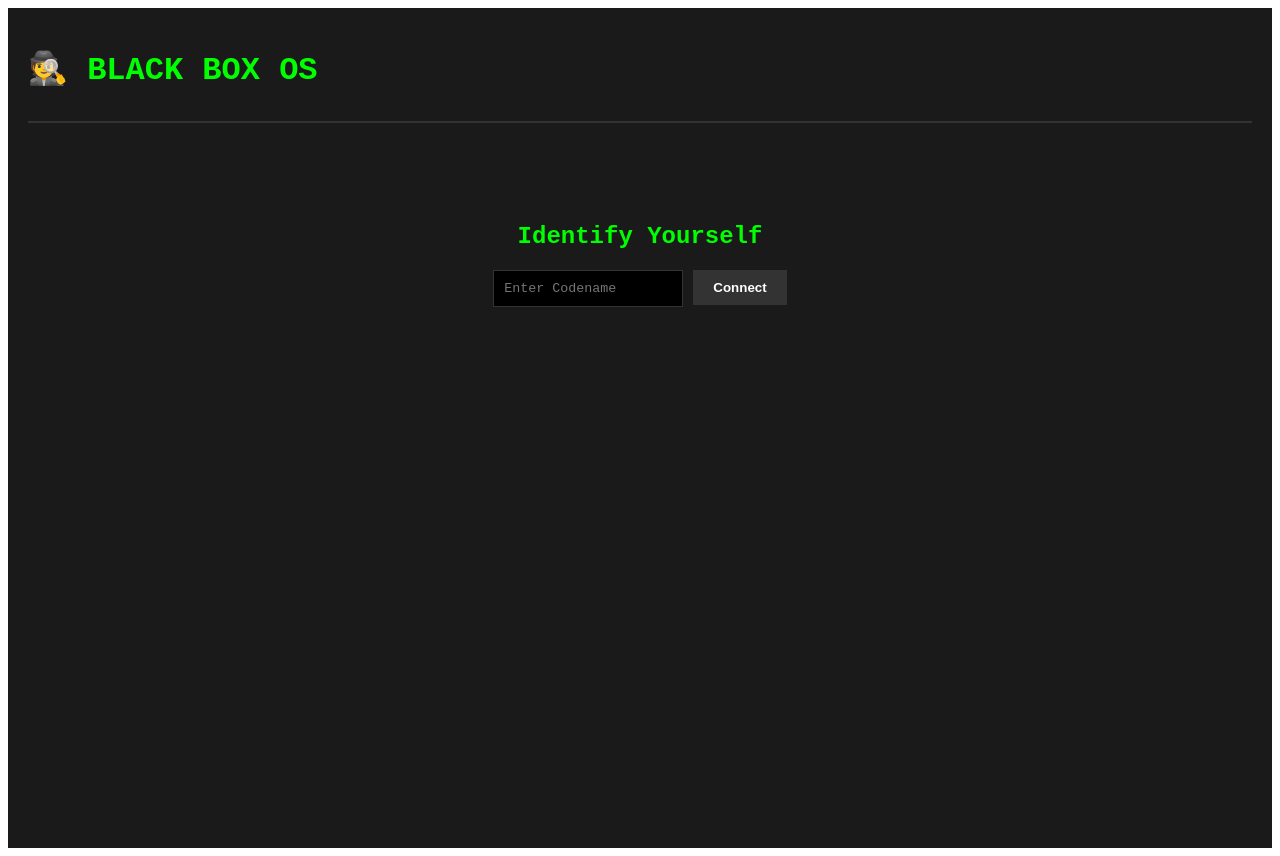
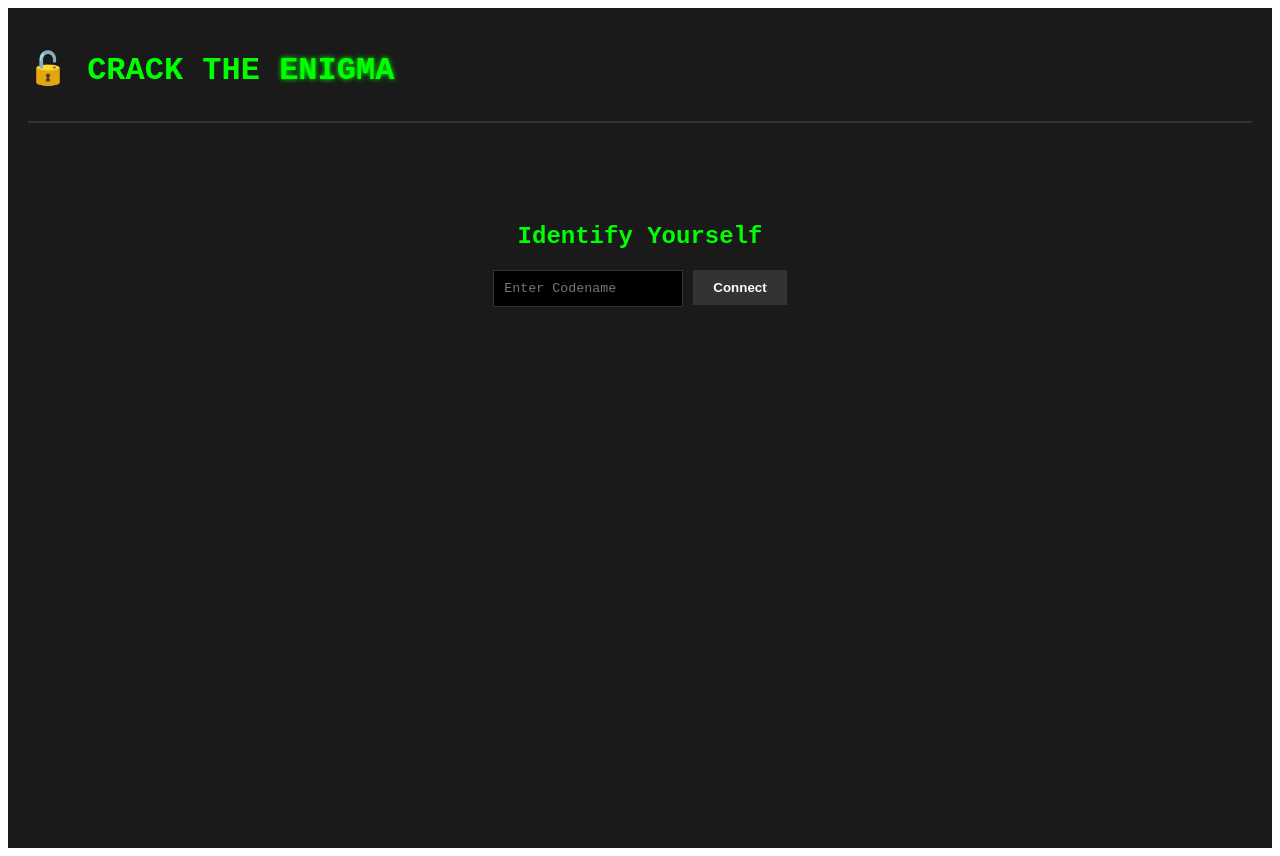
Before and after one commit to pratyushjdhv/trial, a Vue app in the folder blackbox/: page / in a window 1280 px wide. Built offline with nearby package versions, Linux system fonts and the light colour scheme; no server answers.

Commit message:
changed name

```diff
--- a/blackbox/src/App.vue
+++ b/blackbox/src/App.vue
@@ -113,7 +113,8 @@ const handleLogout = () => {
 <template>
     <div class="app-container">
         <header>
-            <h1>🕵️ BLACK BOX OS</h1>
+            <h1>🔓 CRACK THE <span class="highlight">ENIGMA</span></h1>
+
             <div v-if="userId" class="user-info">
                 Agent: {{ username }}
                 <button @click="handleLogout" class="logout-btn">Logout</button>
@@ -167,4 +168,9 @@ header {
     background: #555;
     border-color: #fff;
 }
+.highlight {
+    color: #0f0; /* Bright Hacker Green */
+    text-shadow: 0 0 5px #0f0; /* Glowing effect */
+    font-weight: bold;
+}
 </style>
```
